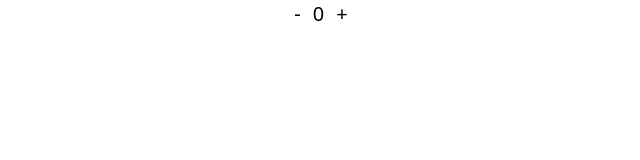
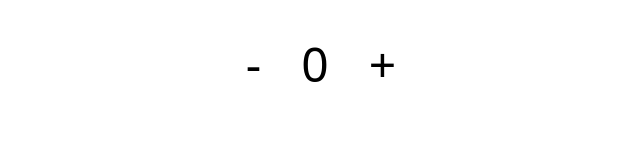
Before and after one commit to hironomiu/typescript-webpack-react-template, a React app: page / in a window 1280 px wide. Shown: the top 160 px of the page, without its empty margins (319-959 px from the left). Built offline with nearby package versions, Linux system fonts and the light colour scheme.

Commit message:
commited

```diff
--- a/babel.config.js
+++ b/babel.config.js
@@ -1,13 +1,10 @@
 module.exports = {
   presets: [
-    ['@babel/preset-env', { targets: { node: 'current' } }],
+    [
+      '@babel/preset-env',
+      { targets: { node: 'current' }, useBuiltIns: 'usage', corejs: 3 },
+    ],
     ['@babel/preset-react', { targets: { node: 'current' } }],
-    [
-      '@babel/preset-typescript',
-      {
-        useBuiltIns: 'usage',
-        corejs: 3,
-      },
-    ],
+    '@babel/preset-typescript',
   ],
 }
--- a/src/ts/app/store.ts
+++ b/src/ts/app/store.ts
@@ -6,3 +6,5 @@ export const store = configureStore({
     counter: counterReducer,
   },
 })
+
+export type RootState = ReturnType<typeof store.getState>
--- a/src/ts/feature/counter/Counter.tsx
+++ b/src/ts/feature/counter/Counter.tsx
@@ -7,12 +7,18 @@ const Counter: VFC = () => {
   const dispatch = useDispatch()
 
   return (
-    <div className="flex flex-row text-xl">
-      <button className="text-xl mx-3" onClick={() => dispatch(decrement())}>
+    <div className="flex flex-row text-xl mt-10">
+      <button
+        className="text-5xl mx-5 px-5"
+        onClick={() => dispatch(decrement())}
+      >
         -
       </button>
-      <p className="text-xl">{count}</p>
-      <button className="text-xl mx-3" onClick={() => dispatch(increment())}>
+      <p className="text-5xl">{count}</p>
+      <button
+        className="text-5xl mx-5 px-5"
+        onClick={() => dispatch(increment())}
+      >
         +
       </button>
     </div>
--- a/src/ts/feature/counter/counterSlice.tsx
+++ b/src/ts/feature/counter/counterSlice.tsx
@@ -1,4 +1,5 @@
 import { createSlice } from '@reduxjs/toolkit'
+import { RootState } from '../../app/store'
 
 type state = {
   value: number
@@ -23,6 +24,6 @@ export const counterSlice = createSlice({
 })
 
 export const { decrement, increment } = counterSlice.actions
-export const selectCount = (state: any) => state.counter.value
+export const selectCount = (state: RootState) => state.counter.value
 
 export default counterSlice.reducer
--- a/webpack.common.js
+++ b/webpack.common.js
@@ -35,7 +35,7 @@ module.exports = {
   module: {
     rules: [
       {
-        test: /\.tsx$/,
+        test: /\.tsx?$/,
         use: 'babel-loader',
         exclude: /node_modules/,
       },
```
